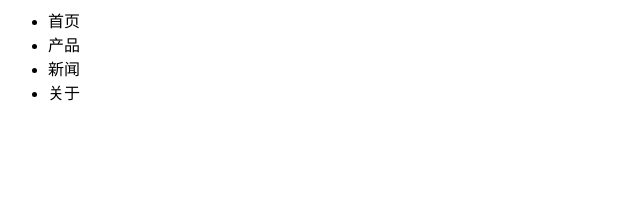
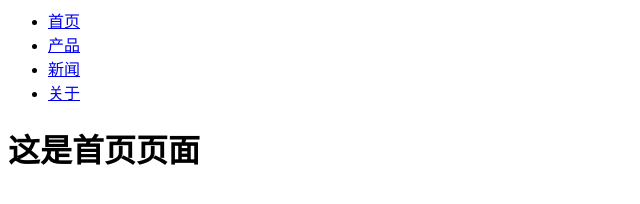
Before and after one commit to junhao888/junhao888.github.io, a plain HTML site: page index.html in a window 1280 px wide. Shown: the whole page, without its empty margins (0-640 px from the left). Drawn offline with Linux system fonts and the light colour scheme.

Commit message:
junhao888.github.io

```diff
--- a/index.html
+++ b/index.html
@@ -7,14 +7,16 @@
 		<div id="header">
 			<div id="nav">
 				<ul>
-					<li>首页</li>
-					<li>产品</li>
-					<li>新闻</li>
-					<li>关于</li>
+					<li><a href="index.html">首页</a></li>
+					<li><a href="产品.html">产品</a></li>
+					<li><a href="news.html">新闻</a></li>
+					<li><a href="about.html">关于</a></li>
 				</ul>
 			</div>
 		</div>
-		<div id="main"></div>
+		<div id="main">
+			<h1>这是首页页面</h1>
+		</div>
 		<div id="footer"></div>
 
 	</div>
```
Also changed, not shown: about.html (added, +10 -0 lines), news.html (added, +10 -0 lines), 产品.html (added, +9 -0 lines).
